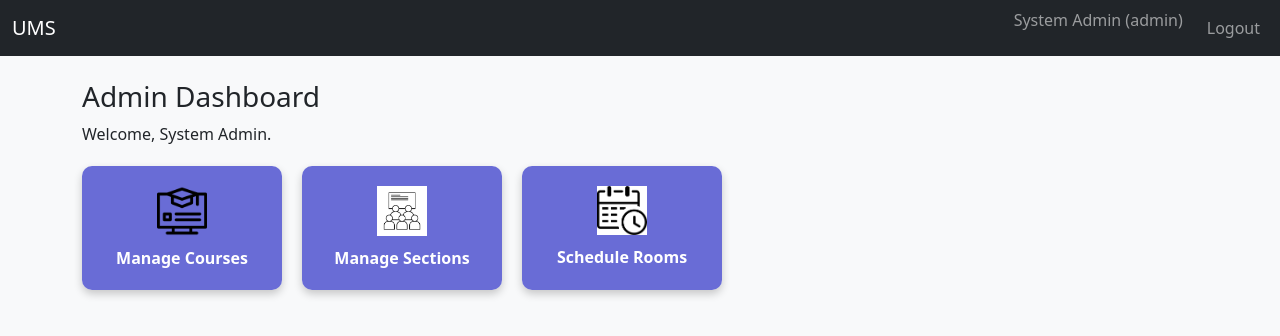
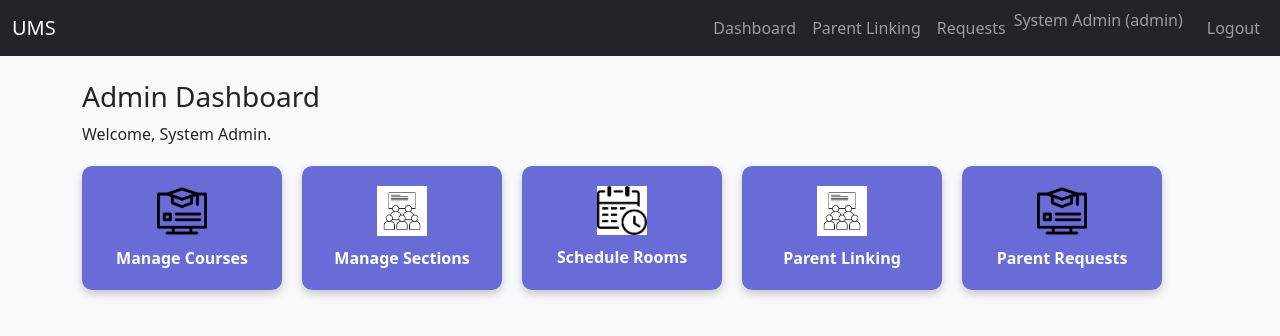
Before and after one commit to rowaidaEmad/ums, a PHP site: page /admin_dashboard.php in a window 1280 px wide. Shown: the top 336 px of the page. Run offline with PHP 8.4, Linux system fonts and the light colour scheme; a user stored in the database is signed in.

Commit message:
Add parent linking and requests cards to admin dashboard

```diff
--- a/admin_dashboard.php
+++ b/admin_dashboard.php
@@ -57,6 +57,40 @@ require_role('admin');
         <img src="icons/room.png" alt="Rooms" style="width:50px; margin-bottom:10px;">
         <div style="font-weight:bold; font-size:16px;">Schedule Rooms</div>
     </a>
+
+    <!-- Parent-Student Linking Card -->
+    <a href="admin_parent_link.php" style="
+        display: block;
+        width: 200px;
+        padding: 20px;
+        text-align: center;
+        text-decoration: none;
+        color: #fff;
+        background: linear-gradient(135deg,  #696cd6ff,  #696cd6ff);
+        border-radius: 10px;
+        box-shadow: 0 4px 8px rgba(0,0,0,0.2);
+        transition: transform 0.2s, box-shadow 0.2s;
+    " onmouseover="this.style.transform='translateY(-5px)'; this.style.boxShadow='0 8px 16px rgba(0,0,0,0.3)';" onmouseout="this.style.transform='translateY(0)'; this.style.boxShadow='0 4px 8px rgba(0,0,0,0.2)';">
+        <img src="icons/section.jpg" alt="Parent Linking" style="width:50px; margin-bottom:10px;">
+        <div style="font-weight:bold; font-size:16px;">Parent Linking</div>
+    </a>
+
+    <!-- Parent Requests Card -->
+    <a href="admin_requests.php" style="
+        display: block;
+        width: 200px;
+        padding: 20px;
+        text-align: center;
+        text-decoration: none;
+        color: #fff;
+        background: linear-gradient(135deg,  #696cd6ff,  #696cd6ff);
+        border-radius: 10px;
+        box-shadow: 0 4px 8px rgba(0,0,0,0.2);
+        transition: transform 0.2s, box-shadow 0.2s;
+    " onmouseover="this.style.transform='translateY(-5px)'; this.style.boxShadow='0 8px 16px rgba(0,0,0,0.3)';" onmouseout="this.style.transform='translateY(0)'; this.style.boxShadow='0 4px 8px rgba(0,0,0,0.2)';">
+        <img src="icons/course.png" alt="Requests" style="width:50px; margin-bottom:10px;">
+        <div style="font-weight:bold; font-size:16px;">Parent Requests</div>
+    </a>
 </div>
 
 
--- a/header.php
+++ b/header.php
@@ -19,10 +19,30 @@ if (session_status() === PHP_SESSION_NONE) {
 <body class="bg-light">
 <nav class="navbar navbar-expand-lg navbar-dark bg-dark mb-4">
     <div class="container-fluid">
-        <a class="navbar-brand" href="#">UMS</a>
+        <?php
+            $dashboard = 'index.php';
+            if (isset($_SESSION['user']['role'])) {
+                switch ($_SESSION['user']['role']) {
+                    case 'admin': $dashboard = 'admin_dashboard.php'; break;
+                    case 'student': $dashboard = 'student_dashboard.php'; break;
+                    case 'professor': $dashboard = 'professor_dashboard.php'; break;
+                    case 'parent': $dashboard = 'parent_dashboard.php'; break;
+                }
+            }
+        ?>
+        <a class="navbar-brand" href="<?= htmlspecialchars($dashboard) ?>">UMS</a>
         <div class="collapse navbar-collapse">
             <ul class="navbar-nav ms-auto">
                 <?php if (isset($_SESSION['user'])): ?>
+                    <?php if ($_SESSION['user']['role'] === 'admin'): ?>
+                        <li class="nav-item"><a class="nav-link" href="admin_dashboard.php">Dashboard</a></li>
+                        <li class="nav-item"><a class="nav-link" href="admin_parent_link.php">Parent Linking</a></li>
+                        <li class="nav-item"><a class="nav-link" href="admin_requests.php">Requests</a></li>
+                    <?php elseif ($_SESSION['user']['role'] === 'parent'): ?>
+                        <li class="nav-item"><a class="nav-link" href="parent_dashboard.php">Dashboard</a></li>
+                        <li class="nav-item"><a class="nav-link" href="parent_requests.php">Requests</a></li>
+                        <li class="nav-item"><a class="nav-link" href="parent_announcements.php">Announcements</a></li>
+                    <?php endif; ?>
                     <li class="nav-item">
                         <span class="navbar-text me-3">
                             <?= htmlspecialchars($_SESSION['user']['name']) ?>
```
